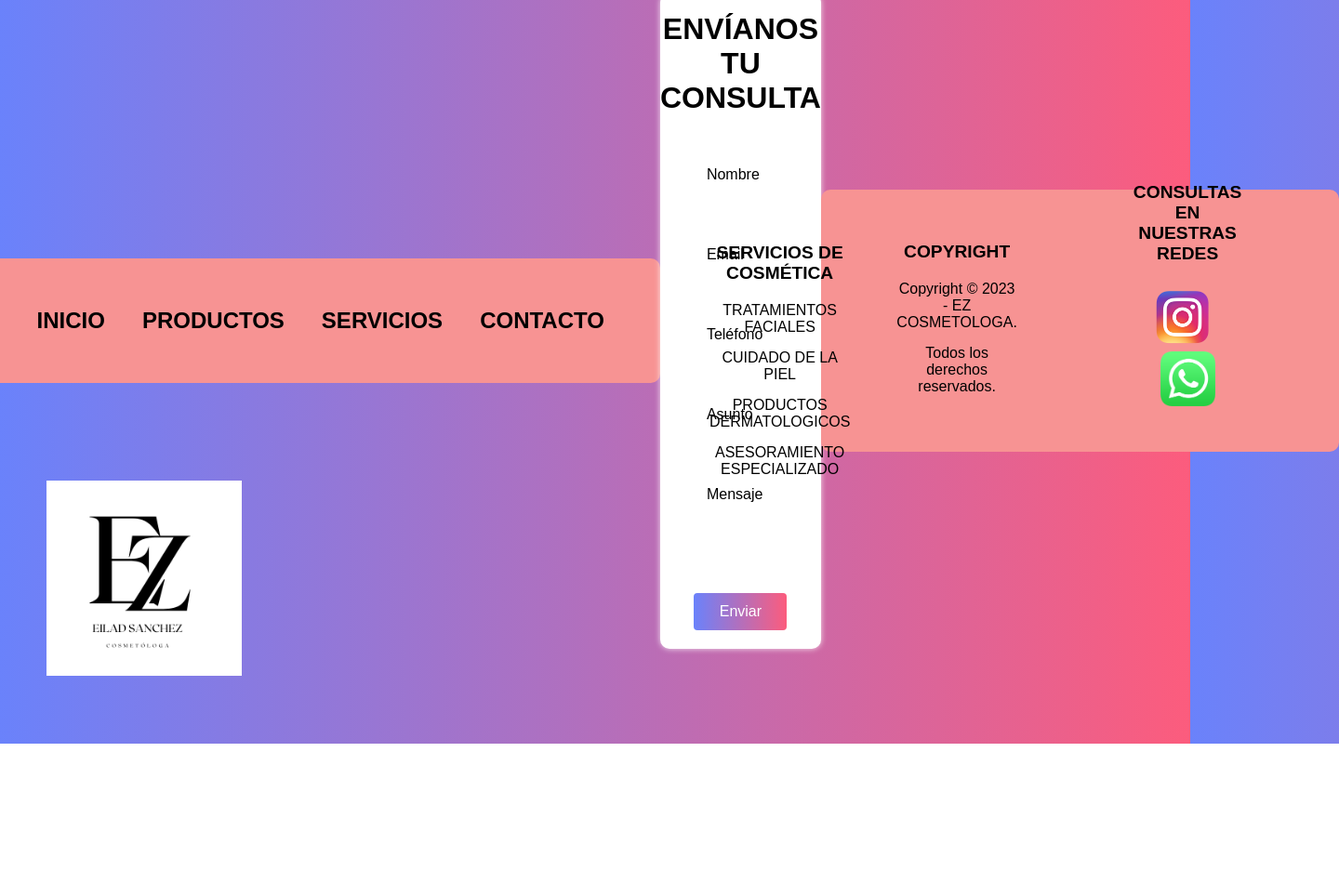
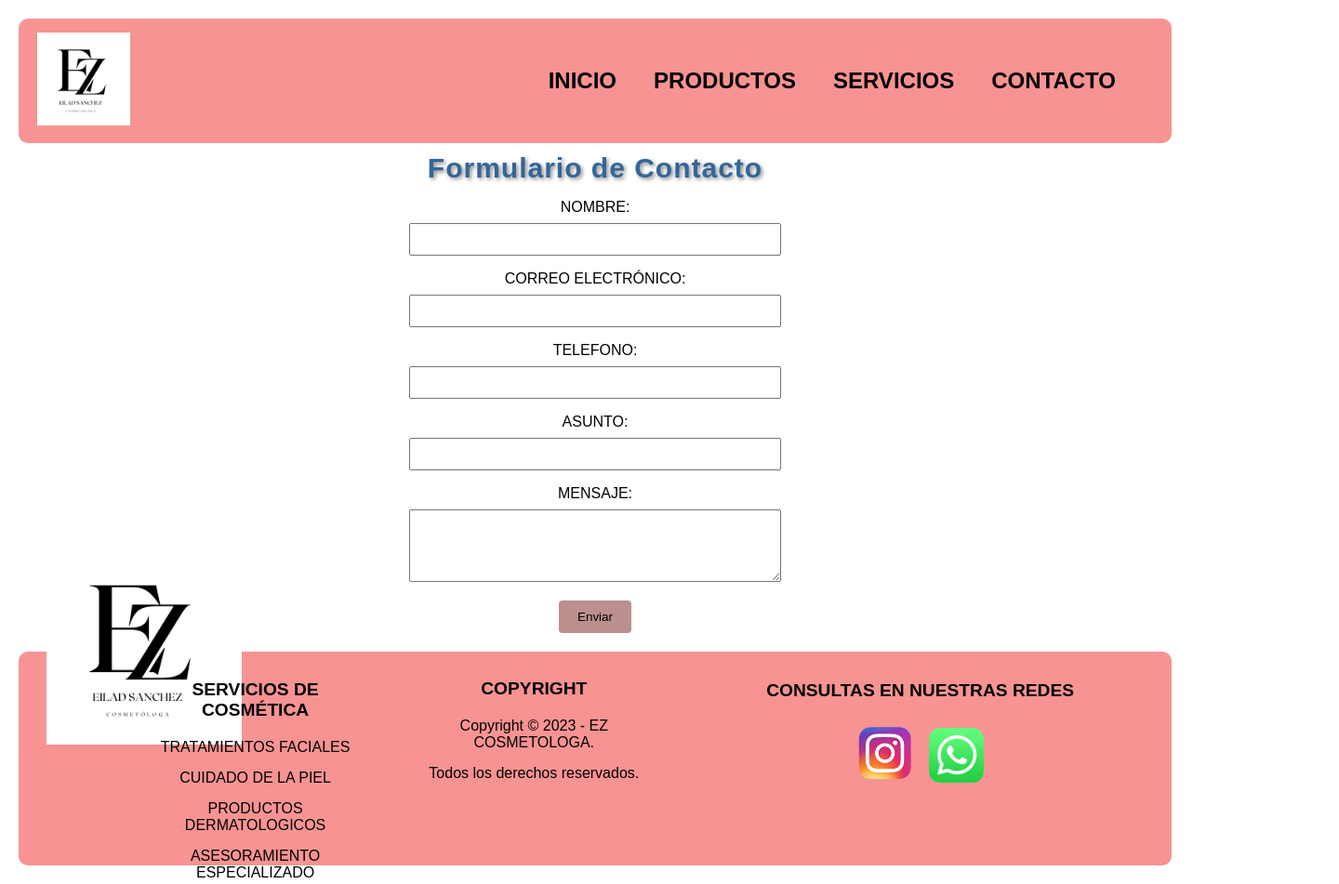
Before and after one commit to ezcosmetologa/web, a plain HTML site: page contacto.html in a window 1280 px wide. Shown: the whole page at 93% size, 1440 px wide, since content can reach past the window. Before the commit the page ends 800 px from the top, so only its background shows below. Drawn offline with Linux system fonts and the light colour scheme.

Commit message:
contacto.html

```diff
--- a/contacto.html
+++ b/contacto.html
@@ -71,33 +71,27 @@
 </head>
 <body>
 
+    <h2>Formulario de Contacto</h2>
+
     <P> </P>
-    <link rel="stylesheet" href="estilocontacto.css">
-    <form action="correo.php" method="POST">
-        <div class="form">
-            <h1>ENVÍANOS TU CONSULTA</h1>
-            <div class="grupo">
-                <input type="text" name="nombre" id="" required><span class="barra"></span>
-                <label>Nombre</label>
-            </div>
-            <div class="grupo">
-                <input type="email" name="email" id="" required><span class="barra"></span>
-                <label>Email</label>
-            </div>
-            <div class="grupo">
-                <input type="number" name="telefono" id="" required><span class="barra"></span>
-                <label>Teléfono</label>
-            </div>
-            <div class="grupo">
-                <input type="text" name="asunto" id="" required><span class="barra"></span>
-                <label>Asunto</label>
-            </div>
-            <div class="grupo">
-                <textarea name="mensaje" id="" rows="3" required></textarea><span class="barra"></span>
-                <label>Mensaje</label>
-            </div>
-            <button type="submit">Enviar</button>
-        </div>
+
+    <form action="#" method="post">
+        <label for="nombre">NOMBRE:</label>
+        <input type="text" id="nombre" name="nombre" required>
+
+        <label for="email">CORREO ELECTRÓNICO:</label>
+        <input type="email" id="email" name="email" required>
+
+        <label for="telefono">TELEFONO:</label>
+        <input type="number" id="asunto" name="telefono" required>
+
+        <label for="asunto">ASUNTO:</label>
+        <input type="text" id="asunto" name="asunto" required>
+
+        <label for="mensaje">MENSAJE:</label>
+        <textarea id="mensaje" name="mensaje" rows="4" required></textarea>
+
+        <button type="submit">Enviar</button>
     </form>
 </div>
 
@@ -120,7 +114,7 @@
 
         <div class="footer-column">
 
-            <img src="img/LogoEmpresa.png" alt="Logo de la empresa" style="position: absolute; left: 50px; bottom: 73px; width: 210px;">
+            <img src="img/LogoEmpresa.png" alt="Logo de la empresa" style="position: absolute; left: 50px; bottom: -1px; width: 210px;">
         </div>
         <div class="footer-column" style="position: relative; right: 200px; bottom: 25px;">
 
```
